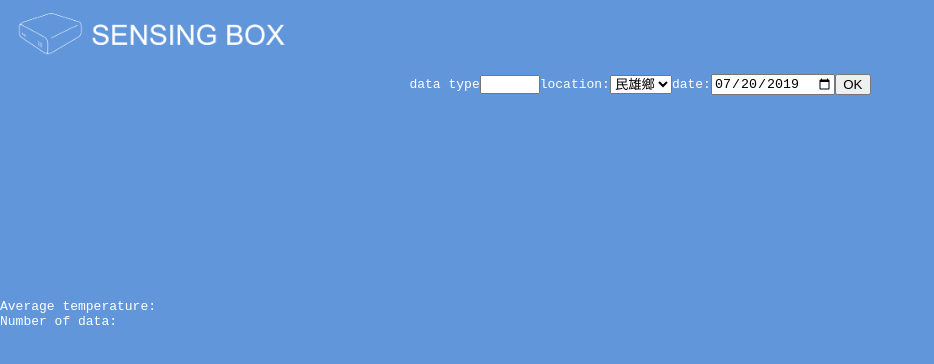
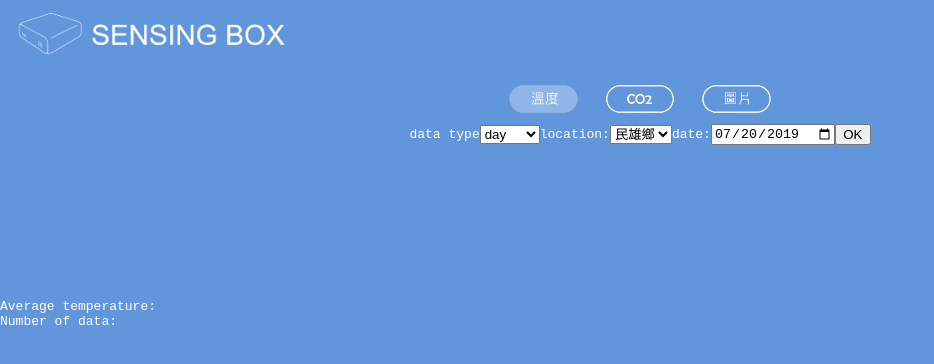
Before and after one commit to Fangi7/web-cloud_function, a plain HTML site: page index.html in a window 1280 px wide. Both pictures are taken after a click on the picture 199 px from the left and 105 px from the top of the page. Shown: the whole page, without its empty margins (0-934 px from the left). Drawn offline with nearby package versions, Linux system fonts and the light colour scheme; no server answers.

Commit message:
Add files via upload

```diff
--- a/index.html
+++ b/index.html
@@ -34,8 +34,13 @@
     <div id ="tem-page" class='inactive'>
     <img id='home' src='images/small_box.png'/>
     <selectitem>
-        <span  style="color:white;">data type</span>
-        <select id="type" style="color:white;">
+        <img id="TEM" src='images/btn_temp_3.png' style="height:50px;"/>
+        <img id="CO2" src='images/btn_co2_2.png' style="height:50px;"/>
+        <img id="IMG" src='images/btn_img_2.png' style="height:50px;"/>
+    </selectitem>
+    <selectitem>
+        <span style="color:white;">data type</span>
+        <select id="type">
             <option>day</option>
             <option>month</option>
         </select>
@@ -49,7 +54,7 @@
       <button onclick="gettmpdata()"> OK </button>
     </selectitem>
     <div id="nodataAlert"></div>
-        <canvas id="chart" width="400px" height="200px" ></canvas>
+        <canvas id="chart" ></canvas>
         <div id="showdata"></div>
         <div id="avg" style="color:white;">Average temperature:</div>
         <div id="nemberOfData" style="color:white;">Number of data:</div>
@@ -58,6 +63,11 @@
     <!-- Co2 page -->
     <div id="co2-page" class='inactive'>
     <img id='home1' src='images/small_box.png'/>
+     <selectitem>
+        <img id="TEM" src='images/btn_temp_2.png' style="height:50px;"/>
+        <img id="CO2" src='images/btn_co2_3.png' style="height:50px;"/>
+        <img id="IMG" src='images/btn_img_2.png' style="height:50px;"/>
+    </selectitem>
         <selectitem>
         <span style="color:white;">location:</span>
         <select name="YourLocation" id="locateCO2">
@@ -75,6 +85,11 @@
      <!-- image page -->
     <div id="image-page" class='inactive'>
     <img id='home2' src='images/small_box.png'/>
+     <selectitem>
+        <img id="TEM" src='images/btn_temp_2.png' style="height:50px;"/>
+        <img id="CO2" src='images/btn_co2_2.png' style="height:50px;"/>
+        <img id="IMG" src='images/btn_img_3.png' style="height:50px;"/>
+    </selectitem>
     <selectitem>
     <span style="color:white;">location:</span>
         <select name="YourLocation" id="locateimg">
--- a/script.js
+++ b/script.js
@@ -28,17 +28,26 @@
   var homebtn = document.querySelector("#home");
   var homebtn1 = document.querySelector("#home1");
   var homebtn2 = document.querySelector("#home2");
-  var tmpbtn = document.querySelector("#TEM");
-  var co2btn = document.querySelector("#CO2");
-  var imagebtn = document.querySelector("#IMG");
+  var tmpbtn = document.querySelectorAll("#TEM");
+  var co2btn = document.querySelectorAll("#CO2");
+  var imagebtn = document.querySelectorAll("#IMG");
   var main_page = document.querySelector("#main-page");
   var tmp_page = document.querySelector("#tem-page");
   var co2_page = document.querySelector("#co2-page");
   var image_page = document.querySelector("#image-page");
 
-  tmpbtn.addEventListener('click',showtmp);
-  co2btn.addEventListener('click',showco2);
-  imagebtn.addEventListener('click',showimage);
+  tmpbtn[0].addEventListener('click',showtmp);
+  tmpbtn[1].addEventListener('click',showtmp);
+  tmpbtn[2].addEventListener('click',showtmp);
+  tmpbtn[3].addEventListener('click',showtmp);
+  co2btn[0].addEventListener('click',showco2);
+  co2btn[1].addEventListener('click',showco2);
+  co2btn[2].addEventListener('click',showco2);
+  co2btn[3].addEventListener('click',showco2);
+  imagebtn[0].addEventListener('click',showimage);
+  imagebtn[1].addEventListener('click',showimage);
+  imagebtn[2].addEventListener('click',showimage);
+  imagebtn[3].addEventListener('click',showimage);
   homebtn.addEventListener('click',showhome);
   homebtn1.addEventListener('click',showhome);
   homebtn2.addEventListener('click',showhome);
--- a/tmp.js
+++ b/tmp.js
@@ -71,6 +71,7 @@ function gettmpdata() {
     scaleLabel: {
         display: true,
         labelString: 'time(hr:min)'
+
     },
     ticks: {
         fontColor: '#336699'
@@ -84,6 +85,7 @@ function gettmpdata() {
     scaleLabel: {
         display: true,
         labelString: 'temperature(℃)'
+
     },
     ticks: {
         fontColor: '#336699'
```
